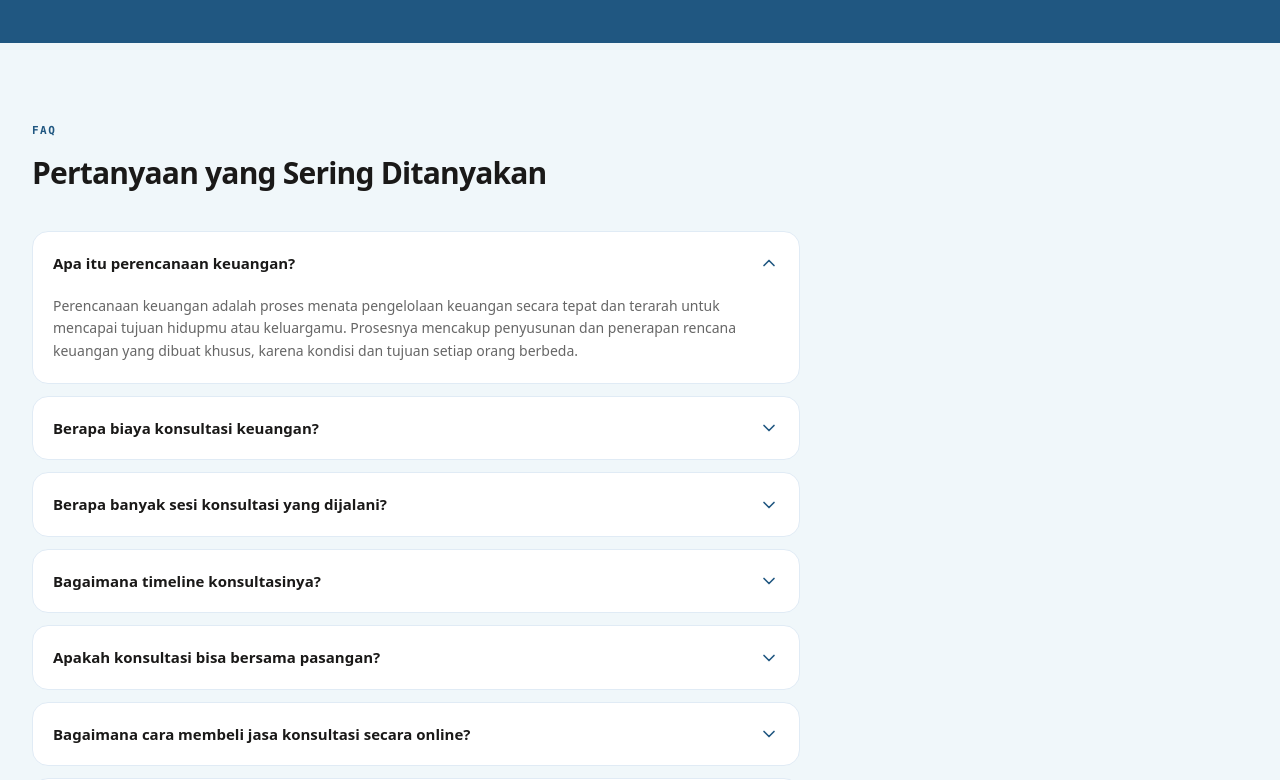
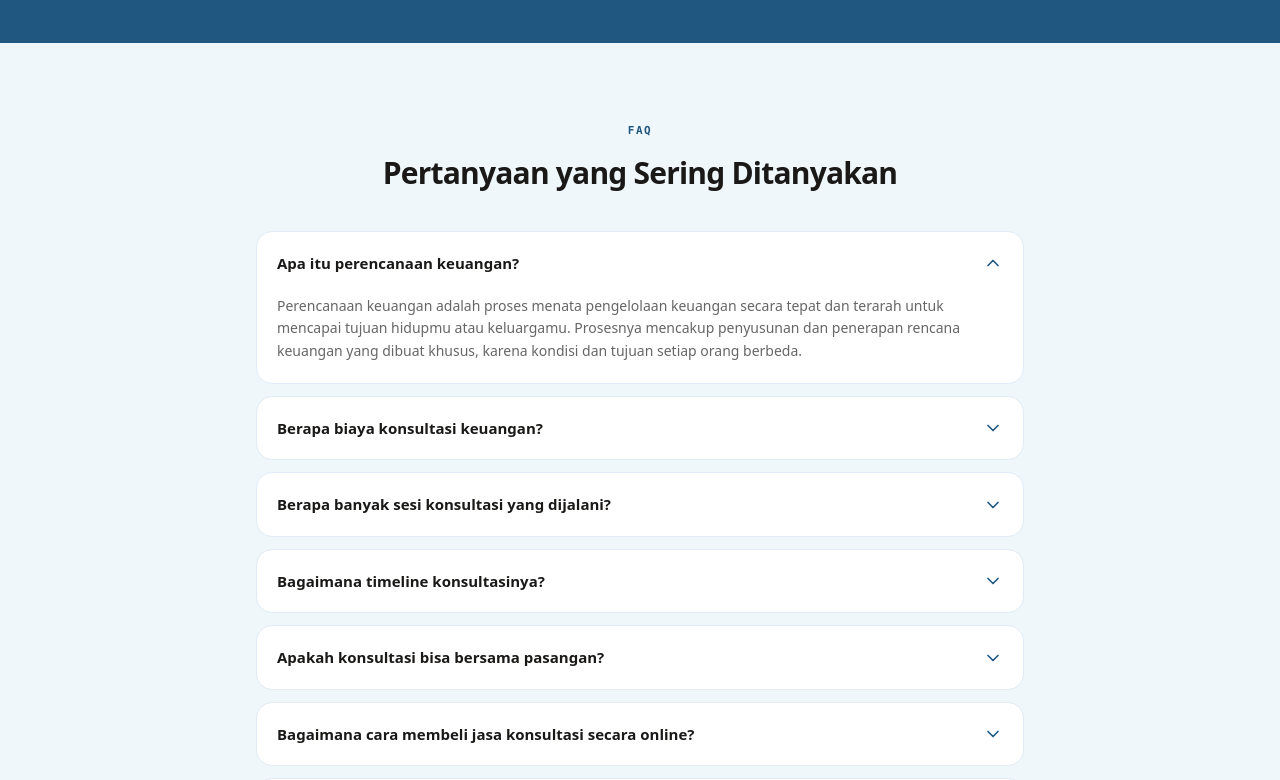
Before and after one commit to nailulf/CFP-Very, a Next.js app: page /konsultasi in a window 1280 px wide. Shown: the part 1980-2760 px from the top of the page. Built offline with nearby package versions, Linux system fonts and the light colour scheme; no server answers.

Commit message:
style(konsultasi): center FAQ section

```diff
--- a/src/components/sections/konsultasi/KonsultasiFAQ.tsx
+++ b/src/components/sections/konsultasi/KonsultasiFAQ.tsx
@@ -12,9 +12,9 @@ export const KonsultasiFAQ: React.FC = () => {
   return (
     <section className="bg-[#F0F7FA] py-20">
       <Container>
-        <p className="font-mono text-[11px] font-bold tracking-[1.5px] text-[#205781] uppercase mb-4">{t.eyebrow}</p>
-        <h2 className="text-3xl font-extrabold text-[#1A1918] tracking-[-0.8px] mb-10">{t.title}</h2>
-        <div className="flex flex-col gap-3 max-w-3xl">
+        <p className="font-mono text-[11px] font-bold tracking-[1.5px] text-[#205781] uppercase mb-4 text-center">{t.eyebrow}</p>
+        <h2 className="text-3xl font-extrabold text-[#1A1918] tracking-[-0.8px] mb-10 text-center">{t.title}</h2>
+        <div className="flex flex-col gap-3 max-w-3xl mx-auto">
           {t.items.map((item, i) => {
             const isOpen = open === i;
             return (
```
